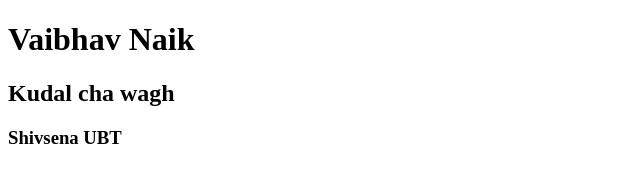
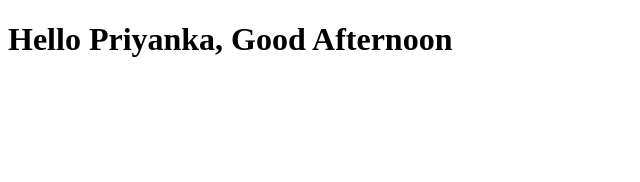
Before and after one commit to karkandenilesh/vaibhav_naik, a plain HTML site: page index.html in a window 1280 px wide. Shown: the whole page, without its empty margins (0-640 px from the left). Drawn offline with Linux system fonts and the light colour scheme.

Commit message:
Update index.html

```diff
--- a/index.html
+++ b/index.html
@@ -6,8 +6,6 @@
     <title>Document</title>
   </head>
   <body>
-    <h1>Vaibhav Naik</h1>
-    <h2>Kudal cha wagh</h2>
-    <h3>Shivsena UBT</h3>
+    <h1>Hello Priyanka, Good Afternoon</h1>
   </body>
 </html>
```
